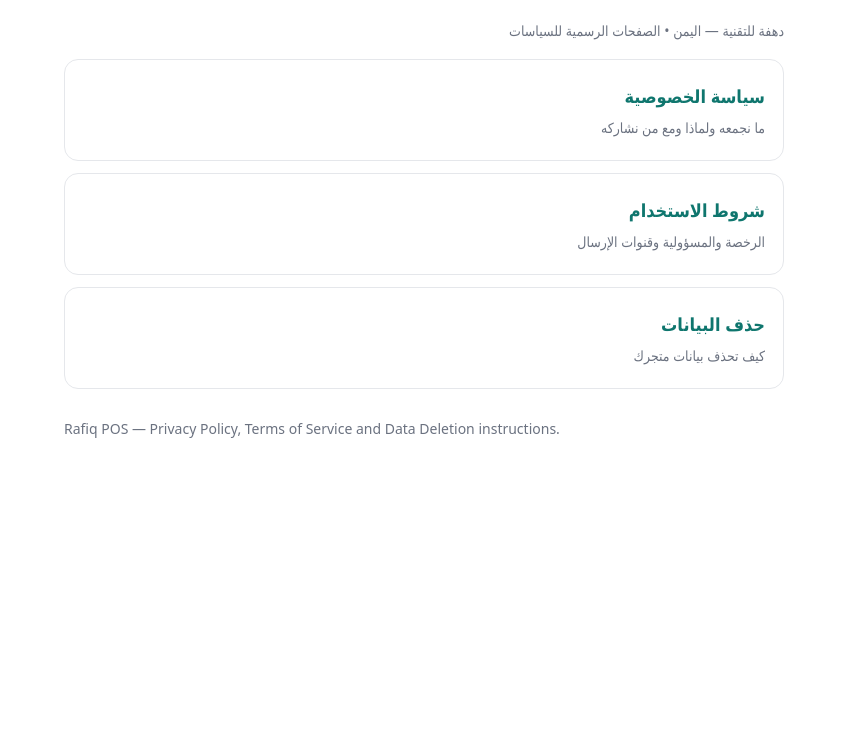
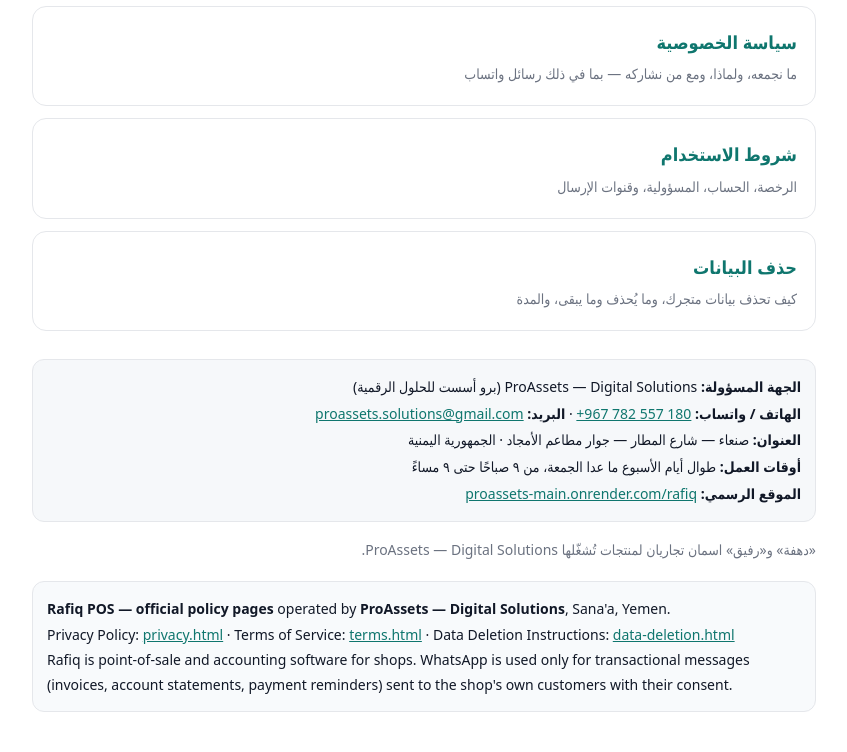
Before and after one commit to proassetssolutions-cpu/rafiq-policies, a plain HTML site: page index.html in a window 1280 px wide. Shown: the part 130-882 px from the top of the page, without its empty margins (216-1063 px from the left). Before the commit the page ends 800 px from the top, so only its background shows below. Drawn offline with Linux system fonts and the light colour scheme.

Commit message:
policies: توحيد الهوية إلى ProAssets — Digital Solutions + ملخص إنجليزي وتنقّل

```diff
--- a/index.html
+++ b/index.html
@@ -1,13 +1,42 @@
 <!doctype html><html lang="ar" dir="rtl"><head><meta charset="utf-8">
 <meta name="viewport" content="width=device-width,initial-scale=1">
-<title>رفيق — السياسات</title>
-<style>body{font-family:system-ui,-apple-system,'Segoe UI',Tahoma,sans-serif;max-width:720px;margin:0 auto;padding:40px 20px;line-height:2;color:#111827}
-.card{display:block;border:1px solid #e5e7eb;border-radius:14px;padding:18px;margin:12px 0;text-decoration:none;color:#111827}
-.card b{color:#0f766e;font-size:18px}.muted{color:#6b7280;font-size:14px}a{text-decoration:none}</style></head><body>
+<title>رفيق — السياسات | Rafiq Policies — ProAssets Digital Solutions</title>
+<meta name="description" content="الصفحات الرسمية لسياسات تطبيق رفيق: الخصوصية، شروط الاستخدام، وحذف البيانات. Official policies for Rafiq POS by ProAssets — Digital Solutions.">
+<style>
+:root{--navy:#0E2A47;--teal:#0f766e;--line:#e5e7eb}
+*{box-sizing:border-box}
+body{font-family:system-ui,-apple-system,'Segoe UI',Tahoma,sans-serif;max-width:820px;margin:0 auto;padding:26px 18px 40px;line-height:1.95;color:#111827;background:#fff}
+h1{font-size:25px;margin:6px 0 4px}
+h2{font-size:18px;margin-top:26px;color:var(--teal)}
+.muted{color:#6b7280;font-size:14px}
+ol,ul{padding-inline-start:22px}
+a{color:var(--teal)}
+nav{display:flex;gap:14px;flex-wrap:wrap;border-bottom:1px solid var(--line);padding-bottom:10px;margin-bottom:18px;font-size:14.5px;font-weight:600}
+nav a{text-decoration:none}
+.brand{font-weight:800;color:var(--navy);margin-inline-end:auto}
+.ident{background:#f6f8fa;border:1px solid var(--line);border-radius:12px;padding:14px;margin-top:28px;font-size:14px;line-height:1.9}
+.en{direction:ltr;text-align:left;background:#f8fafc;border:1px solid var(--line);border-radius:12px;padding:14px;margin-top:18px;font-size:14px;line-height:1.8}
+</style></head><body>
 <h1>رفيق — نظام نقاط البيع والمحاسبة</h1>
-<p class="muted">دهفة للتقنية — اليمن • الصفحات الرسمية للسياسات</p>
-<a class="card" href="privacy.html"><b>سياسة الخصوصية</b><div class="muted">ما نجمعه ولماذا ومع من نشاركه</div></a>
-<a class="card" href="terms.html"><b>شروط الاستخدام</b><div class="muted">الرخصة والمسؤولية وقنوات الإرسال</div></a>
-<a class="card" href="data-deletion.html"><b>حذف البيانات</b><div class="muted">كيف تحذف بيانات متجرك</div></a>
-<p class="muted" dir="ltr" style="margin-top:26px">Rafiq POS — Privacy Policy, Terms of Service and Data Deletion instructions.</p>
+<p class="muted">الصفحات الرسمية للسياسات — ProAssets — Digital Solutions (برو أسست للحلول الرقمية)</p>
+<a href="privacy.html" style="display:block;border:1px solid #e5e7eb;border-radius:14px;padding:18px;margin:12px 0;text-decoration:none;color:#111827"><b style="color:#0f766e;font-size:18px">سياسة الخصوصية</b><div class="muted">ما نجمعه، ولماذا، ومع من نشاركه — بما في ذلك رسائل واتساب</div></a>
+<a href="terms.html" style="display:block;border:1px solid #e5e7eb;border-radius:14px;padding:18px;margin:12px 0;text-decoration:none;color:#111827"><b style="color:#0f766e;font-size:18px">شروط الاستخدام</b><div class="muted">الرخصة، الحساب، المسؤولية، وقنوات الإرسال</div></a>
+<a href="data-deletion.html" style="display:block;border:1px solid #e5e7eb;border-radius:14px;padding:18px;margin:12px 0;text-decoration:none;color:#111827"><b style="color:#0f766e;font-size:18px">حذف البيانات</b><div class="muted">كيف تحذف بيانات متجرك، وما يُحذف وما يبقى، والمدة</div></a>
+<div class="ident">
+<b>الجهة المسؤولة:</b> ProAssets — Digital Solutions (برو أسست للحلول الرقمية)<br>
+<b>الهاتف / واتساب:</b> <a href="https://wa.me/967782557180" dir="ltr">+967 782 557 180</a> ·
+<b>البريد:</b> <a href="mailto:proassets.solutions@gmail.com">proassets.solutions@gmail.com</a><br>
+<b>العنوان:</b> صنعاء — شارع المطار — جوار مطاعم الأمجاد · الجمهورية اليمنية<br>
+<b>أوقات العمل:</b> طوال أيام الأسبوع ما عدا الجمعة، من ٩ صباحًا حتى ٩ مساءً<br>
+<b>الموقع الرسمي:</b> <a href="https://proassets-main.onrender.com/rafiq" dir="ltr">proassets-main.onrender.com/rafiq</a>
+</div>
+<p class="muted" style="margin-top:14px">«دهفة» و«رفيق» اسمان تجاريان لمنتجات تُشغّلها ProAssets — Digital Solutions.</p>
+<div class="en">
+<b>Rafiq POS — official policy pages</b> operated by <b>ProAssets — Digital Solutions</b>, Sana'a, Yemen.<br>
+Privacy Policy: <a href="privacy.html">privacy.html</a> ·
+Terms of Service: <a href="terms.html">terms.html</a> ·
+Data Deletion Instructions: <a href="data-deletion.html">data-deletion.html</a><br>
+Rafiq is point-of-sale and accounting software for shops. WhatsApp is used only for transactional messages
+(invoices, account statements, payment reminders) sent to the shop's own customers with their consent.
+</div>
 </body></html>
```
